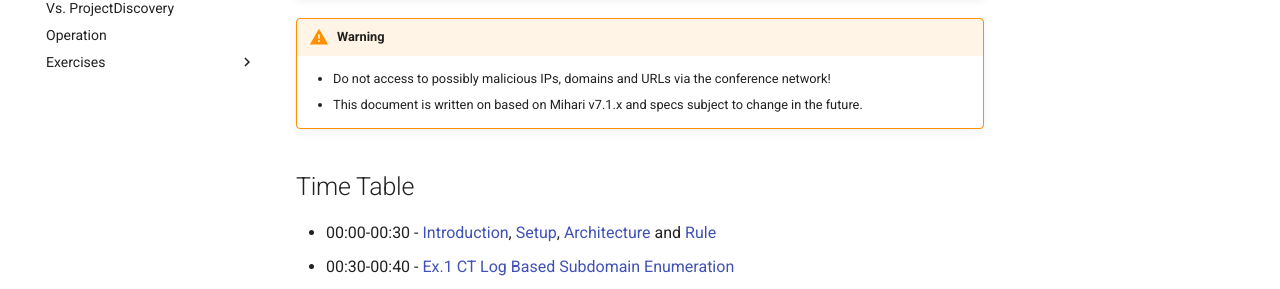
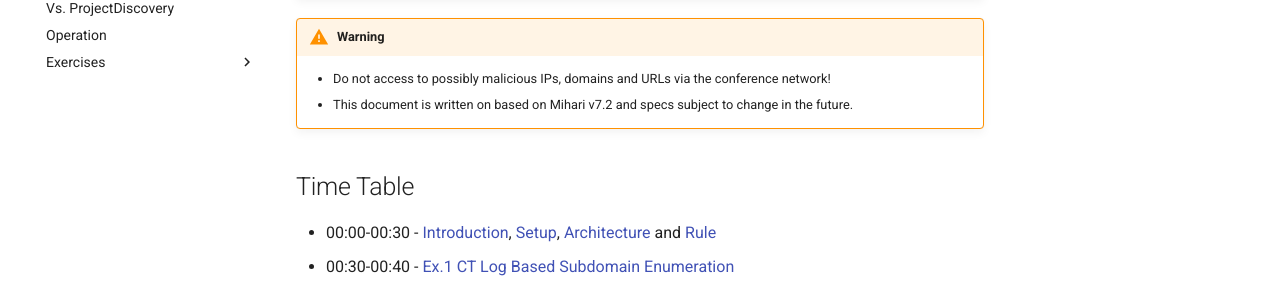
Before and after one commit to ninoseki/jsac_mihari_workshop, an MkDocs documentation site: the page built from docs/index.md, in a window 1280 px wide. Shown: the part 265-554 px from the top of the page. Built offline with MkDocs 1.6.1 and Material for MkDocs 9.7.7, drawn with Linux system fonts in a browser that asks for light colours.

```diff
--- a/docs/index.md
+++ b/docs/index.md
@@ -7,7 +7,7 @@
 !!! warning
 
     - Do not access to possibly malicious IPs, domains and URLs via the conference network!
-    - This document is written on based on Mihari v7.1.x and specs subject to change in the future.
+    - This document is written on based on Mihari v7.2 and specs subject to change in the future.
 
 ## Time Table
 
```
Also changed, not shown: docs/setup.md (+2 -2 lines).
